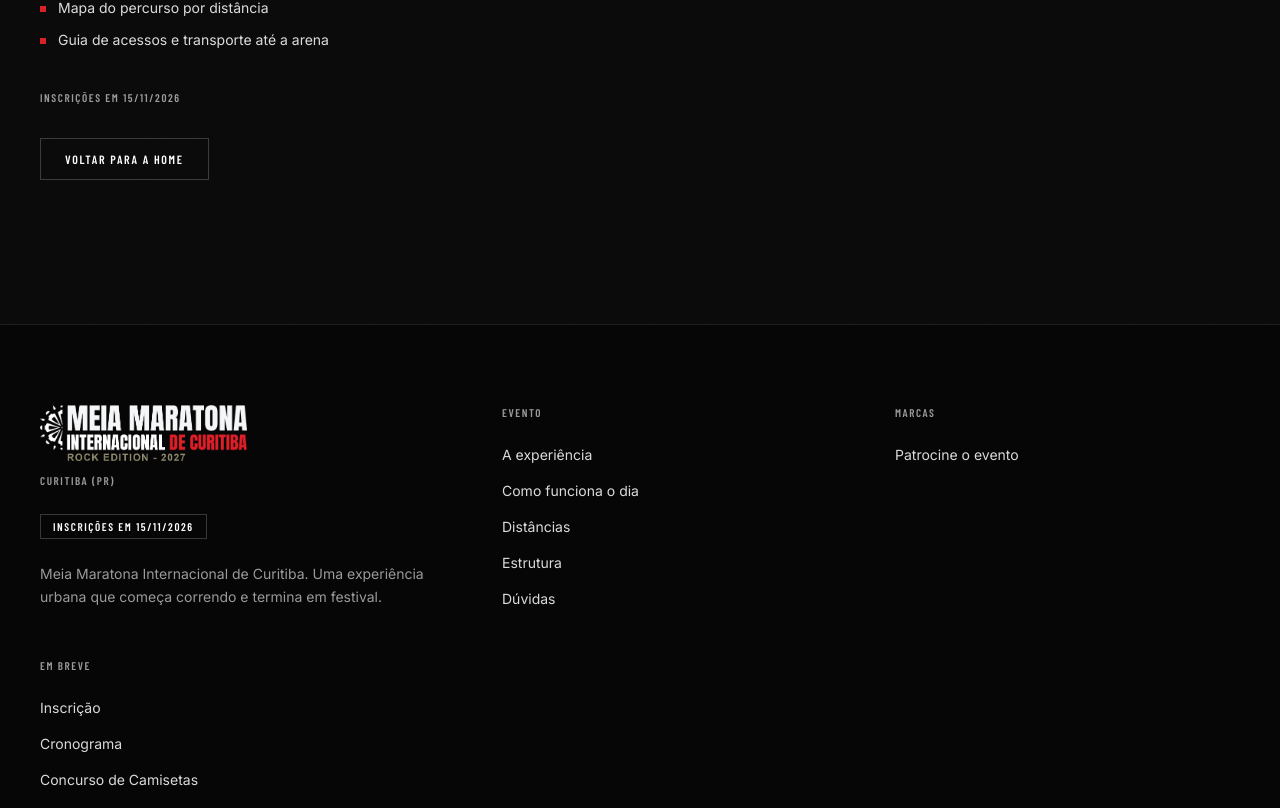
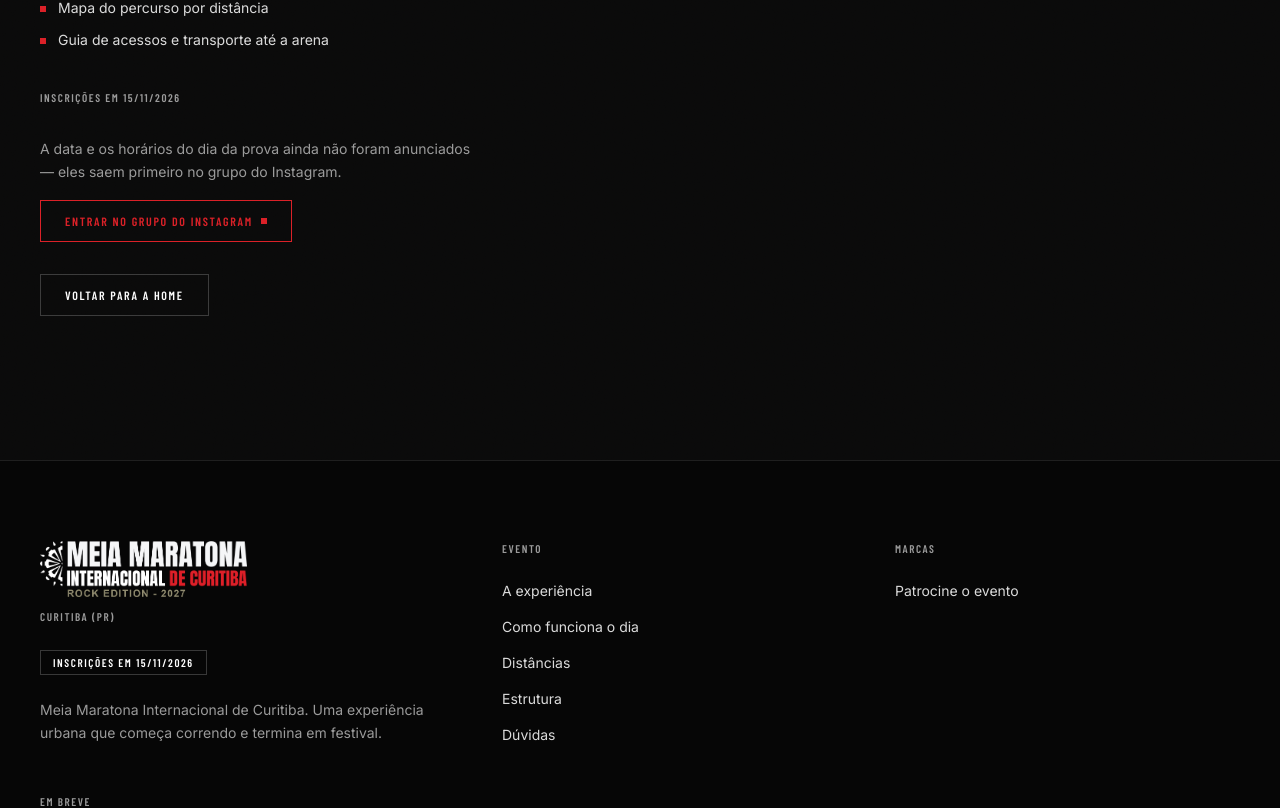
Before and after one commit to CaparicaLeo/MMIC, a Next.js app: page /cronograma in a window 1280 px wide. Shown: the part 752-1560 px from the top of the page. Built offline with nearby package versions, Linux system fonts and the light colour scheme; no server answers.

Commit message:
feat(em-breve): data/horarios pendentes apontam pro grupo do instagram em /cronograma e /inscricao

```diff
--- a/app/(site)/cronograma/page.tsx
+++ b/app/(site)/cronograma/page.tsx
@@ -24,6 +24,7 @@ export default function CronogramaPage() {
         "Mapa do percurso por distância",
         "Guia de acessos e transporte até a arena",
       ]}
+      raceDatePending
     />
   );
 }
--- a/app/(site)/inscricao/page.tsx
+++ b/app/(site)/inscricao/page.tsx
@@ -24,6 +24,7 @@ export default function InscricaoPage() {
         "Fluxo de compra e emissão de comprovante",
         "Informações de retirada de kit",
       ]}
+      raceDatePending
     />
   );
 }
--- a/components/layout/ComingSoonPage.tsx
+++ b/components/layout/ComingSoonPage.tsx
@@ -3,7 +3,7 @@ import type { ReactNode } from "react";
 
 import { Badge } from "@/components/ui/Badge";
 import { Section } from "@/components/ui/Section";
-import { event } from "@/content";
+import { event, raceDateFollow } from "@/content";
 
 /**
  * Casca das páginas que ainda não têm conteúdo.
@@ -19,6 +19,7 @@ export function ComingSoonPage({
   description,
   whatsNext,
   cta,
+  raceDatePending = false,
 }: {
   kicker: string;
   title: string;
@@ -30,6 +31,13 @@ export function ComingSoonPage({
    * o lugar dele acima do link de volta.
    */
   cta?: ReactNode;
+  /**
+   * Liga o bloco "data/horários ainda não anunciados" com o grupo do
+   * Instagram (content/event.ts `raceDateFollow`). Usado pelas páginas cujo
+   * "em breve" existe porque a data da prova não fechou — largada, retirada
+   * de kit, horários. Sem a data, o site não inventa: aponta o grupo.
+   */
+  raceDatePending?: boolean;
 }) {
   return (
     <Section className="grain min-h-[80vh] pt-40">
@@ -65,6 +73,23 @@ export function ComingSoonPage({
           {event.dateLabel}
         </p>
 
+        {raceDatePending ? (
+          <div className="mt-8">
+            <p className="max-w-md text-sm leading-relaxed text-text-gray">
+              {raceDateFollow.note}
+            </p>
+            <Link
+              href={raceDateFollow.href}
+              target="_blank"
+              rel="noopener noreferrer"
+              className="label-condensed mt-4 inline-flex items-center gap-2 border border-accent-red px-6 py-3 text-xs text-accent-red transition-colors hover:bg-accent-red hover:text-black"
+            >
+              {raceDateFollow.label}
+              <span aria-hidden className="size-1.5 bg-accent-red" />
+            </Link>
+          </div>
+        ) : null}
+
         {cta ? <div className="mt-8">{cta}</div> : null}
 
         {/* O link de volta é secundário: quando há CTA, ele fica logo abaixo
--- a/content/event.ts
+++ b/content/event.ts
@@ -110,6 +110,27 @@ export const event = {
 export const waitlistUrl = "https://ig.me/j/t5la8vc57GKOevuM/";
 
 /**
+ * Data e horários da prova ainda não confirmados.
+ *
+ * Regra do projeto: nenhuma data é inventada. Até a produção fechar o dia e
+ * o horário, as páginas "em breve" que dependem disso não exibem chute nem
+ * contador — apontam pro grupo do Instagram, onde o anúncio sai primeiro,
+ * para a pessoa ficar ligada sem precisar voltar ao site.
+ *
+ * `href` é o mesmo canal do waitlist: é o grupo onde as novidades do evento
+ * são publicadas, e o único canal de acompanhamento confirmado.
+ */
+// TODO(confirmar): quando a produção fechar data/horário, remover este bloco
+// e publicar o evento com `event.date` preenchido.
+export const raceDateFollow = {
+  note:
+    "A data e os horários do dia da prova ainda não foram anunciados — eles saem primeiro no grupo do Instagram.",
+  label: "Entrar no grupo do Instagram",
+  handle: "@meiainternacionalcuritiba",
+  href: waitlistUrl,
+} as const;
+
+/**
  * Descrição canônica do evento. Fonte única: alimenta a `description` do
  * metadata (e, por herança, Open Graph e Twitter) e o JSON-LD. Mantida abaixo
  * de 155 caracteres para não ser truncada no resultado de busca.
--- a/content/faq.ts
+++ b/content/faq.ts
@@ -39,7 +39,7 @@ export const faq = {
         // dizer o que está confirmado (a abertura das inscrições) em vez de
         // repetir que nada está.
         answer:
-          "A data da prova ainda não foi anunciada. O que já está confirmado é a abertura das inscrições, em 15 de novembro de 2026. Quem entra no Backstage 21K recebe o primeiro lote antes da venda aberta.",
+          "A data da prova ainda não foi anunciada. O que já está confirmado é a abertura das inscrições, em 15 de novembro de 2026. Quem entra no Backstage 21K recebe o primeiro lote antes da venda aberta. Para saber a data e os horários assim que saírem, entre no grupo do Instagram (@meiainternacionalcuritiba).",
       },
     {
       id: "iniciante",
--- a/content/index.ts
+++ b/content/index.ts
@@ -1,5 +1,5 @@
 /** Barrel da camada de conteúdo — importe daqui, não dos arquivos soltos. */
-export { event, siteUrl, seoDescription, waitlistUrl } from "./event";
+export { event, siteUrl, seoDescription, waitlistUrl, raceDateFollow } from "./event";
 export { backstage } from "./backstage";
 export { mainNav, footerNav } from "./navigation";
 export { hero } from "./hero";
```
